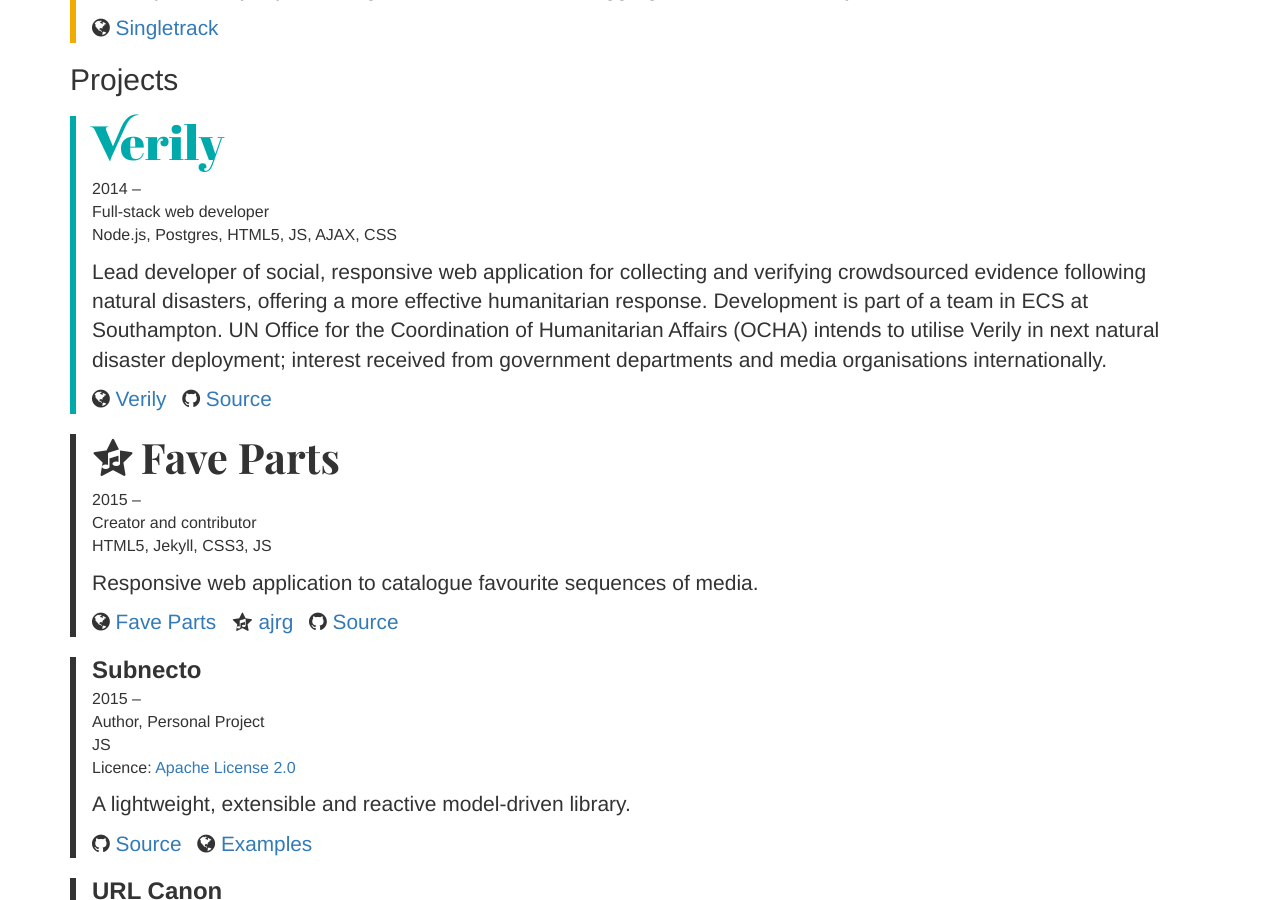
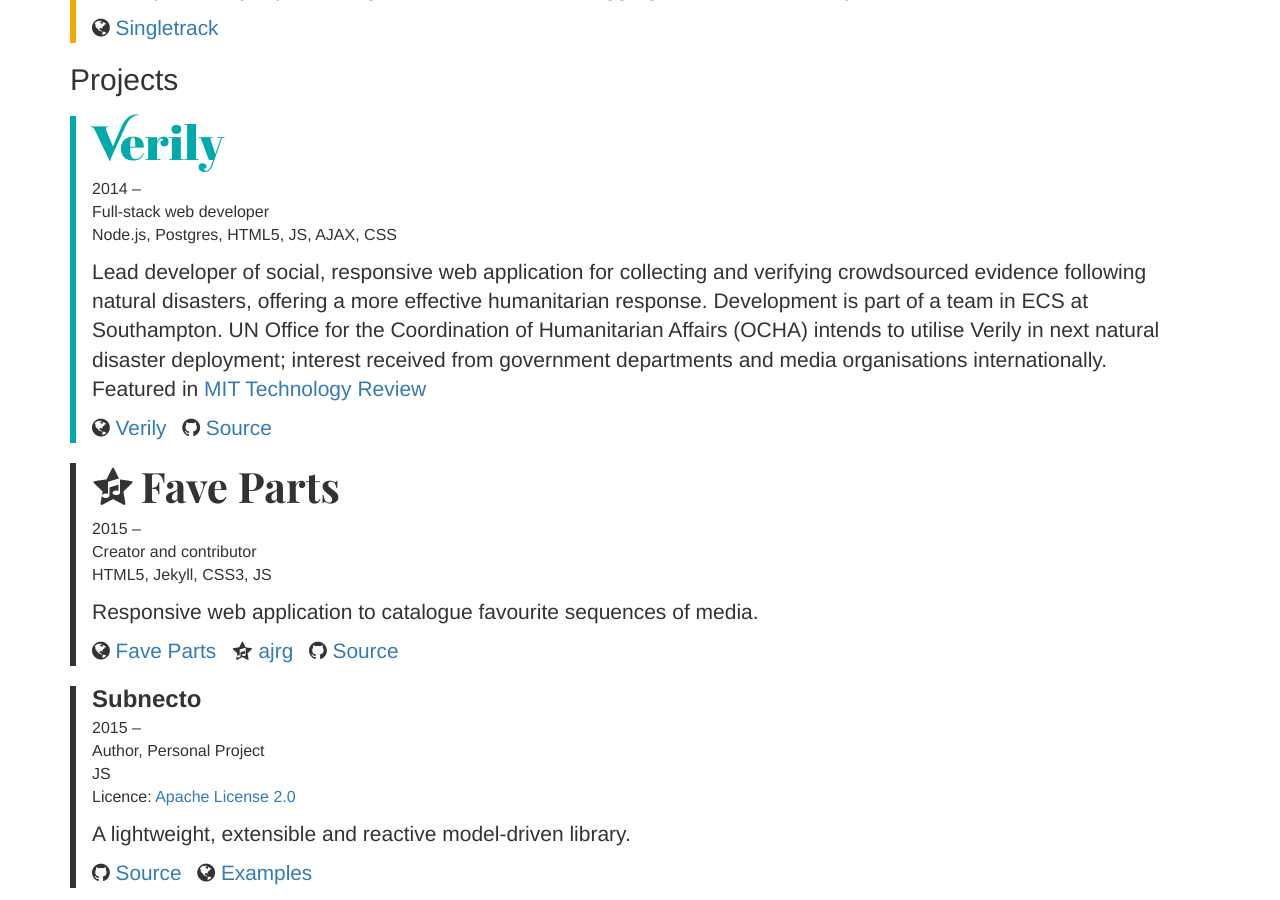
Before and after one commit to alexgreenland/alexgreenland.github.io, a Jekyll site: the page built from index.html, in a window 1280 px wide and 900 px high, scrolled down 540 px. Built offline with Jekyll 4.4.1, drawn with Linux system fonts in a browser that asks for light colours; nearby versions of some CDN libraries; some web fonts are replaced; Markdown is read by kramdown in place of the engine named in the settings.

Commit message:
update section

```diff
--- a/index.html
+++ b/index.html
@@ -58,7 +58,7 @@
                 </span>
             </div>
         </section>
-        <!-- / .box.verily -->
+        <!-- / .box.singletrack -->
 
 	</section>
 	<!-- / .industry -->
@@ -80,7 +80,7 @@
                 <br>
                 Node.js, Postgres, HTML5, JS, AJAX, CSS
                 <p class="lead">
-                    Lead developer of social, responsive web application for collecting and verifying crowdsourced evidence following natural disasters, offering a more effective humanitarian response. Development is part of a team in ECS at Southampton. UN Office for the Coordination of Humanitarian Affairs (OCHA) intends to utilise Verily in next natural disaster deployment; interest received from government departments and media organisations internationally.
+                    Lead developer of social, responsive web application for collecting and verifying crowdsourced evidence following natural disasters, offering a more effective humanitarian response. Development is part of a team in ECS at Southampton. UN Office for the Coordination of Humanitarian Affairs (OCHA) intends to utilise Verily in next natural disaster deployment; interest received from government departments and media organisations internationally. Featured in <a href="https://www.technologyreview.com/s/537036/online-fact-checking-tool-gets-a-big-test-with-nepal-earthquake/">MIT Technology Review</a>
                 </p>
                 <span class="outlink">
                     <i class="fa fa-globe"></i>
```
